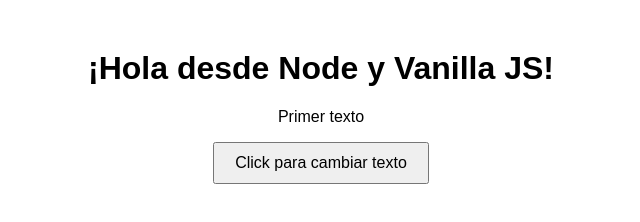
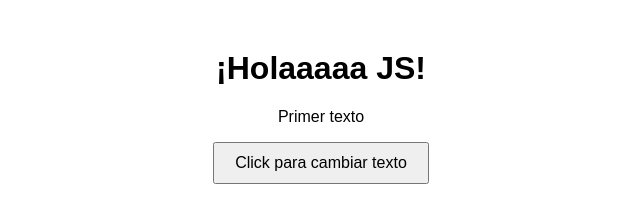
Before and after one commit to BrandonYGG/ejemplo-tlapaleria, a website: page index.html in a window 1280 px wide. Shown: the whole page, without its empty margins (319-959 px from the left). Drawn offline with Linux system fonts and the light colour scheme.

Commit message:
Hola version

```diff
--- a/index.html
+++ b/index.html
@@ -6,7 +6,7 @@
   <link rel="stylesheet" href="style.css">
 </head>
 <body>
-  <h1>¡Hola desde Node y Vanilla JS!</h1>
+  <h1>¡Holaaaaa JS!</h1>
   <p id="demo">Primer texto</p>
   <button onclick="cambiarTexto()">Click para cambiar texto</button>
 
```
